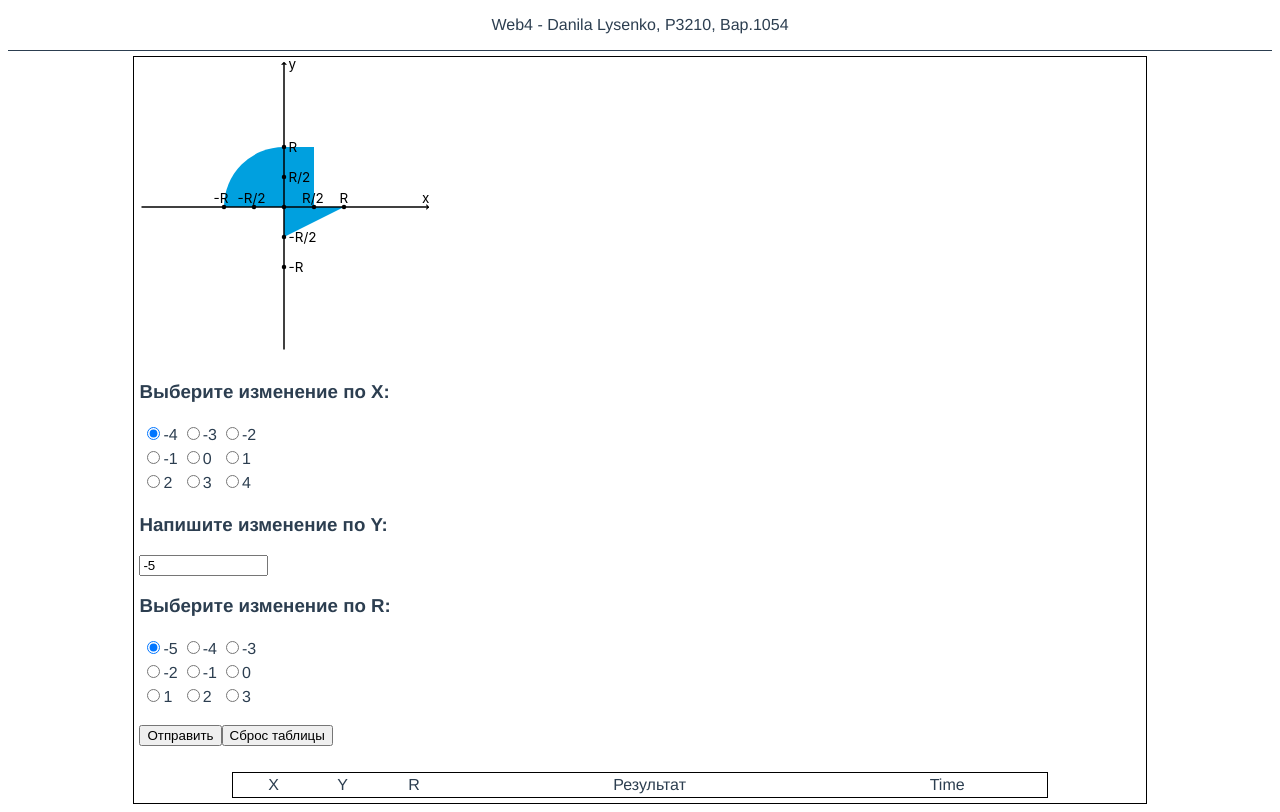
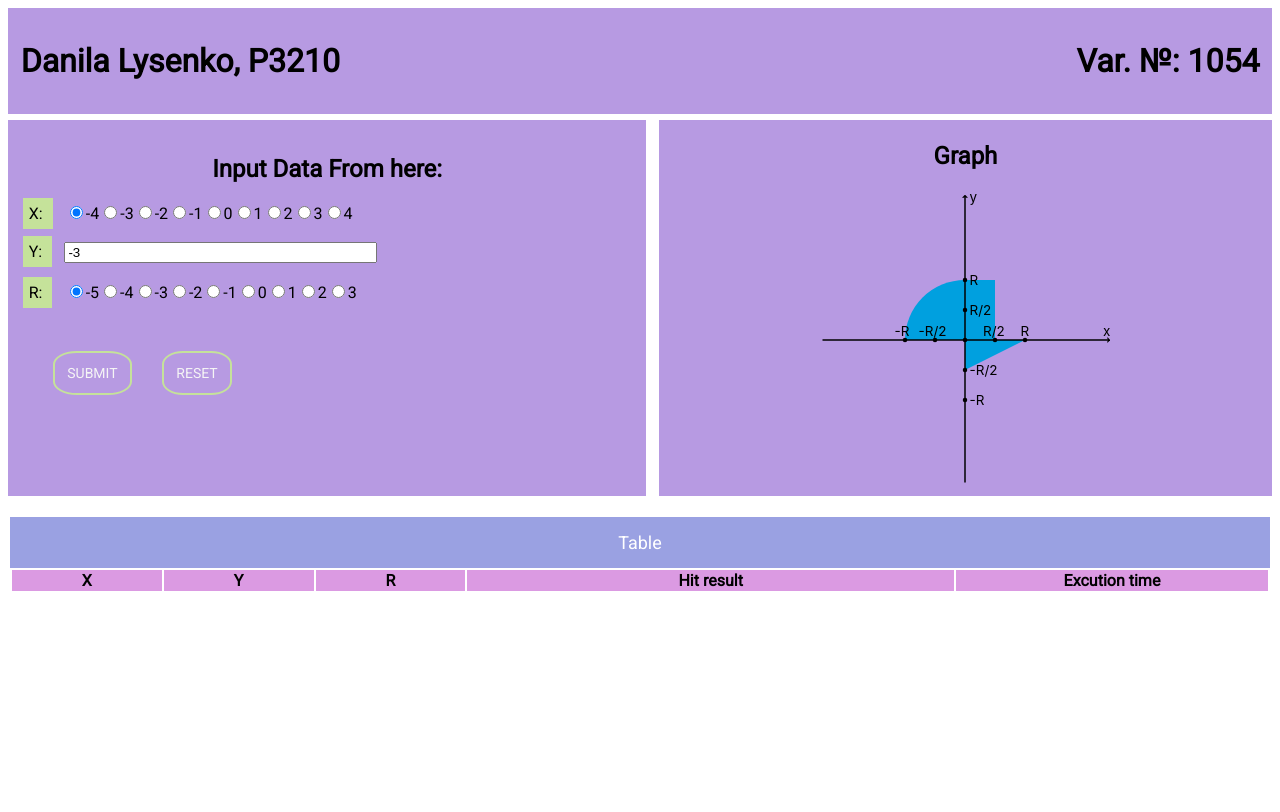
Before and after one commit to spynad/web4-front, a Vue app: page /#/app in a window 1280 px wide. Built offline with nearby package versions, Linux system fonts and the light colour scheme; sample sign-in values are in the browser's storage.

Commit message:
Add layout by @Naseebullah-Wali

```diff
--- a/src/App.vue
+++ b/src/App.vue
@@ -1,4 +1,4 @@
-<template>
+// <template>
   <Header v-bind="headerParams"/>
   <router-view />
 </template>
@@ -25,11 +25,24 @@ export default {
 </script>
 
 <style>
+@import url('http://fonts.googleapis.com/css?family=Roboto');
+
+body{
+    /* background-color: #564F6F; */
+    background-color: #FFFFFF;
+    /* color: whitesmoke; */
+
+    /*margin-left: 20px;*/
+    /*margin-right: 30px;*/
+    /*width: auto;*/
+
+}
+
 #app {
-  font-family: Avenir, Helvetica, Arial, sans-serif;
+  font-family: Roboto, Avenir, Helvetica, Arial, sans-serif;
   -webkit-font-smoothing: antialiased;
   -moz-osx-font-smoothing: grayscale;
-  color: #2c3e50;
+  /* color: #2c3e50; */
 }
 
 </style>
--- a/src/components/Header.vue
+++ b/src/components/Header.vue
@@ -1,7 +1,12 @@
 <template>
-    <header class="header-block">
-        <p class="header-text">Web4 - {{fullName}}, {{group}}, Вар.{{variant}}</p>
-    </header>
+    <div class="main_header">
+        <div class="left_head">
+            <h1>{{fullName}}, {{group}}</h1>
+        </div>
+        <div class="right_head">
+            <h1>Var. №: {{variant}}</h1>
+        </div>
+    </div>
 </template>
 
 <script>
@@ -22,11 +27,25 @@ export default {
 </script>
 
 <style scoped>
-.header-block {
-    border-bottom: 1px solid;
+
+.main_header{
+    background-color: #B79AE2;
+    overflow: hidden;
+    width: 100%;
 }
 
-.header-text {
-    text-align: center;
+.left_head{
+    width: 50%;
+    float: left;
+    padding: 1%;
+
 }
+
+.right_head{
+    width: 43%;
+    float: right;
+    text-align: right;
+    padding: 1%;
+}
+
 </style>
--- a/src/views/Main.vue
+++ b/src/views/Main.vue
@@ -1,8 +1,10 @@
 <template>
-    <div class="content content-width">
-            <div class="graph">
-                <div class="graph__wrapper">
-                    <svg class="main-form__svg" viewBox="-100 -100 200 200" xmlns="http://www.w3.org/2000/svg" @click="sendPointFromSvg">
+    <div id="home" >
+
+         <div  class="left">
+         <div class="image-container">
+             <h2>Graph </h2>
+             <svg class="graph" viewBox="-100 -100 200 200" xmlns="http://www.w3.org/2000/svg" @click="sendPointFromSvg">
                         <defs>
                             <marker id='arrow-head' orient="auto"
                                     markerWidth='2' markerHeight='4'
@@ -45,105 +47,112 @@
                         <circle cx="0" cy="-40" r="1.5" fill="black"></circle>
                     </svg>
          </div>
+     </div >
+
+
+          <div  class="right">
+              <h2 style="text-align: center">Input Data From here: </h2>
+                  <div class="X-input">
+                      <label class="lable_xyr">X: </label>
+
+                      <input class="x-radio" id="x-radio1" type="radio" name="xval" value="-4" v-model="x">
+                      <label class="xbox-label" for="x-radio1">-4</label>
+
+                      <input class="x-radio" id="x-radio2" type="radio" name="xval" value="-3" v-model="x">
+                      <label class="xbox-label" for="x-radio2">-3</label>
+
+                      <input class="x-radio" id="x-radio3" type="radio" name="xval" value="-2" v-model="x">
+                      <label class="xbox-label" for="x-radio3">-2</label>
+
+                      <input class="x-radio" id="x-radio4" type="radio" name="xval" value="-1" v-model="x">
+                      <label class="xbox-label" for="x-radio4">-1</label>
+
+                      <input class="x-radio" id="x-radio5" type="radio" name="xval" value="0" v-model="x">
+                      <label class="xbox-label" for="x-radio5">0</label>
+
+                      <input class="x-radio" id="x-radio6" type="radio" name="xval" value="1" v-model="x">
+                      <label class="xbox-label" for="x-radio6">1</label>
+
+                      <input class="x-radio" id="x-radio7" type="radio" name="xval" value="2" v-model="x">
+                      <label class="xbox-label" for="x-radio7">2</label>
+
+                      <input class="x-radio" id="x-radio8" type="radio" name="xval" value="3" v-model="x">
+                      <label class="xbox-label" for="x-radio8">3</label>
+
+                      <input class="x-radio" id="x-radio9" type="radio" name="xval" value="4" v-model="x">
+                      <label class="xbox-label" for="x-radio9">4</label>
                   </div>
-            <form class="main-form" name="main-form">
-            <h3 class="main-form__text text_x">Выберите изменение по X:</h3>
-            <table>
-                <tr>
-                    <td><label>
-                        <input class="main-form__input-radio radio" type="radio" name="x" value="-4" v-model="x">
-                    </label>-4</td>
-                    <td><label>
-                        <input class="main-form__input-radio radio" type="radio" name="x" value="-3" v-model="x">
-                    </label>-3</td>
-                    <td><label>
-                        <input class="main-form__input-radio radio" type="radio" name="x" value="-2" v-model="x">
-                    </label>-2</td>
+                  <br>
+                  <div class="Y-Input">
+                      <label class="lable_xyr label_y">Y:  </label>
+                      <input id="y-textinput" type="text" name="yval" maxlength="9" autocomplete="off" placeholder="Number from -3 to 5" v-model="y">
+                  </div>
+                  <br>
+
+                  <div class="R-input">
+                      <label class="lable_xyr">R: </label>
+
+                      <input class="x-radio" id="r-radio1" type="radio" name="rval" value="-5" v-model="r">
+                      <label class="xbox-label" for="r-radio1">-5</label>
+
+                      <input class="x-radio" id="r-radio2" type="radio" name="rval" value="-4" v-model="r">
+                      <label class="xbox-label" for="r-radio2">-4</label>
+
+                      <input class="x-radio" id="r-radio3" type="radio" name="rval" value="-3" v-model="r">
+                      <label class="xbox-label" for="r-radio3">-3</label>
+
+                      <input class="x-radio" id="r-radio4" type="radio" name="rval" value="-2" v-model="r">
+                      <label class="xbox-label" for="r-radio4">-2</label>
+
+                      <input class="x-radio" id="r-radio5" type="radio" name="rval" value="-1" v-model="r">
+                      <label class="xbox-label" for="r-radio5">-1</label>
+
+                      <input class="x-radio" id="r-radio6" type="radio" name="rval" value="0" v-model="r">
+                      <label class="xbox-label" for="r-radio6">0</label>
+
+                      <input class="x-radio" id="r-radio7" type="radio" name="rval" value="1" v-model="r">
+                      <label class="xbox-label" for="r-radio7">1</label>
+
+                      <input class="x-radio" id="r-radio8" type="radio" name="rval" value="2" v-model="r">
+                      <label class="xbox-label" for="r-radio8">2</label>
+
+                      <input class="x-radio" id="r-radio9" type="radio" name="rval" value="3" v-model="r">
+                      <label class="xbox-label" for="r-radio9">3</label>
+
+                      <div class="buttons">
+                          <button class="button-submit" type="submit" name="Submit" @click="submitForm">Submit</button>
+                          <button class="button-reset" type="reset" name="Reset" @click="resetPoints">Reset</button>
+                      </div>
+                  </div>
+          </div>
+        </div>
+
+        <div id="maintable">
+            <div class="table">
+               <table style="width: 100%">
+                   <br>
+                       <div class="plate-top">
+                           <h2 class="plate-top-title"> Table </h2>
+                       </div>
+
+                       <div class="scroll-container">
+                           <table id="result-table">
+                               <tr class="table-header">
+                                   <th class="coords-col"> X </th>
+                                   <th class="coords-col">Y</th>
+                                   <th class="coords-col">R</th>
+                                   <th class="hitres-col"> Hit result</th>
+                                   <th class="time-col"> Excution time</th>
                                </tr>
-                <tr>
-                    <td><label>
-                        <input class="main-form__input-radio radio" type="radio" name="x" value="-1" v-model="x">
-                    </label>-1</td>
-                    <td><label>
-                        <input class="main-form__input-radio radio" type="radio" name="x" value="0" v-model="x">
-                    </label>0</td>
-                    <td><label>
-                        <input class="main-form__input-radio radio" type="radio" name="x" value="1" v-model="x">
-                    </label>1</td>
-                </tr>
-                <tr>
-                    <td><label>
-                        <input class="main-form__input-radio radio" type="radio" name="x" value="2" v-model="x">
-                    </label>2</td>
-                    <td><label>
-                        <input class="main-form__input-radio radio" type="radio" name="x" value="3" v-model="x">
-                    </label>3</td>
-                    <td><label>
-                        <input class="main-form__input-radio radio" type="radio" name="x" value="4" v-model="x">
-                    </label>4</td>
+                                <tr v-for="point in points" :key="point">
+                                    <td class="coords-col">{{point.x.toFixed(3)}}</td>
+                                    <td class="coords-col">{{point.y.toFixed(3)}}</td>
+                                    <td class="coords-col">{{point.r}}</td>
+                                    <td class="hitres-col">{{point.hitResult}}</td>
+                                    <td class="time-col">{{point.time}}</td>
                                 </tr>
                            </table>
-            <h3 class="main-form__text text_y">Напишите изменение по Y:</h3>
-            <p><label>
-                <input class="main-form__input-text input_text" maxlength="15" type="text" name="y" placeholder="(-3;5)" size="13" v-model.trim="y">
-            </label></p>
-            <h3 class="main-form__text text_r">Выберите изменение по R:</h3>
-            <table>
-                <tr>
-                    <td><label>
-                        <input class="main-form__input-radio radio" type="radio" name="r" value="-5" v-model="r">
-                    </label>-5</td>
-                    <td><label>
-                        <input class="main-form__input-radio radio" type="radio" name="r" value="-4" v-model="r">
-                    </label>-4</td>
-                    <td><label>
-                        <input class="main-form__input-radio radio" type="radio" name="r" value="-3" v-model="r">
-                    </label>-3</td>
-                </tr>
-                <tr>
-                    <td><label>
-                        <input class="main-form__input-radio radio" type="radio" name="r" value="-2" v-model="r">
-                    </label>-2</td>
-                    <td><label>
-                        <input class="main-form__input-radio radio" type="radio" name="r" value="-1" v-model="r">
-                    </label>-1</td>
-                    <td><label>
-                        <input class="main-form__input-radio radio" type="radio" name="r" value="0" v-model="r">
-                    </label>0</td>
-                </tr>
-                <tr>
-                    <td><label>
-                        <input class="main-form__input-radio radio" type="radio" name="r" value="1" v-model="r">
-                    </label>1</td>
-                    <td><label>
-                        <input class="main-form__input-radio radio" type="radio" name="r" value="2" v-model="r">
-                    </label>2</td>
-                    <td><label>
-                        <input class="main-form__input-radio radio" type="radio" name="r" value="3" v-model="r">
-                    </label>3</td>
-                </tr>
-            </table>
-            <p>
-                <input class="main-form__input-button button button-submit" type="button" id="send" value="Отправить" @click="submitForm">
-                <input class="main-form__input-button button button-reset" type="button" id="reset" value="Сброс таблицы" @click="resetPoints">
-            </p>
-        </form>
-        <div class="result">
-            <table class="result__table">
-                <tr>
-                    <td>X</td>
-                    <td>Y</td>
-                    <td>R</td>
-                    <td>Результат</td>
-                    <td>Time</td>
-                </tr>
-                <tr v-for="point in points" :key="point">
-                    <td>{{point.x.toFixed(3)}}</td>
-                    <td>{{point.y.toFixed(3)}}</td>
-                    <td>{{point.r}}</td>
-                    <td>{{point.hitResult}}</td>
-                    <td>0</td>
-                </tr>
+                       </div>
                </table>
             </div>
         </div>
@@ -155,7 +164,7 @@ export default {
     data(){
         return {
             x: "-4",
-            y: "-5",
+            y: "-3",
             r: "-5",
             points: new Array()
         }
@@ -163,9 +172,16 @@ export default {
     watch: {
         y(value) {
             const buttonSubmit = document.querySelector(".button-submit");
+            const yTextInput = document.querySelector(".label_y");
             if (!isNaN(parseFloat(value)) && isFinite(value) && value <= 5 && value >= -3) {
                 buttonSubmit.disabled = false;
-            } else buttonSubmit.disabled = true;
+                buttonSubmit.style.border = "2px solid #c5e29a"
+                yTextInput.style.backgroundColor = "#c5e29a"
+            } else {
+                buttonSubmit.disabled = true;
+                buttonSubmit.style.border = "2px solid #B00020";
+                yTextInput.style.backgroundColor = "#B00020"
+            }
 
         },
         r(value) {
@@ -240,15 +256,15 @@ export default {
             this.$router.push({name: "auth"});
         },
         drawPoints() {
-          const svg = document.querySelector('.main-form__svg');
+          const svg = document.querySelector('.graph');
           document.querySelectorAll('.circle--point').forEach(point => point.remove());
 
           if (this.points) {
             for (let point of this.points) {
                 const circleElement = document.createElementNS("http://www.w3.org/2000/svg", "circle");
                 circleElement.classList.add('circle--point');
-                circleElement.setAttribute("cx", point.x*40/this.r);
-                circleElement.setAttribute("cy", -point.y*40/this.r);
+                circleElement.setAttribute("cx", point.x*40);
+                circleElement.setAttribute("cy", -point.y*40);
                 circleElement.setAttribute("r", 1);
                 circleElement.setAttribute("fill", point.hitResult ? "green" : "red");
                 svg.appendChild(circleElement);
@@ -257,15 +273,15 @@ export default {
         },
         sendPointFromSvg(event) {
             event.preventDefault();
-            const svg = document.querySelector('.main-form__svg');
+            const svg = document.querySelector('.graph');
             const pt = svg.createSVGPoint();
 
             pt.x = event.clientX;
             pt.y = event.clientY;
             let loc = pt.matrixTransform(svg.getScreenCTM().inverse());
 
-            let xSvg = loc.x/40*this.r;
-            let ySvg = -loc.y/40*this.r;
+            let xSvg = loc.x/40;
+            let ySvg = -loc.y/40;
 
             this.axios.post("http://localhost:8081/points", {
                 x: xSvg,
@@ -288,30 +304,193 @@ export default {
 </script>
 
 <style scoped>
-.content {
-    border: 1px solid #000;
-    margin: 5px auto;
+#home{
+    width: 100%;
     display: flex;
-    flex-direction: column;
+    flex-direction: row-reverse;
+
 }
 
-.content-width {
-    width: 80%;
+.left{
+    background-color: #b79ae2;
+    width: 50%;
+    float: right;
+    margin-top: 0.5%;
+    text-align: center;
+    /* border: 2px solid #802BB1; */
+    border: 2px solid #b79ae2;
+
 }
 
-.main-form {
-    display: block;
-    padding: 5px 5px 5px 5px;
+.right{
+    background-color: #b79ae2;
+    width: 50%;
+    margin-top: 0.5%;
+    margin-right: 1%;
+    float: left;
+    border: solid 2px;
+    height: auto;
+    padding: 1%;
+    /* border: 2px solid #802BB1; */
+    border: 2px solid #b79ae2;
 }
 
-.graph {
+.left_head{
+    width: 50%;
+    float: left;
+    padding: 1%;
+
+}
+
+.right_head{
+    width: 43%;
     float: right;
+    text-align: right;
+    padding: 1%;
+
+
+
+
+}
+body{
+    background-color: #564F6F;
+    color: whitesmoke;
+
+
+    /*margin-left: 20px;*/
+    /*margin-right: 30px;*/
+    /*width: auto;*/
+
+}
+.lable_xyr{
+    background-color: #c5e29a;
+    padding: 1%;
+    margin-right: 2%;
+}
+
+button {
+    margin-top: 8%;
+    margin-left: 5%;
+    border-radius: 30%;
+    padding: 2% 2%;
+    border: 2px solid #c5e29a;
+    position: relative;
+    overflow: hidden;
+    background-color: transparent;
+    text-align: center;
+    text-transform: uppercase;
+    font-size: 14px;
+    color: #ddd;
+    transition: .3s;
+    z-index: 1;
+    font-family: inherit;
+    color: whitesmoke;
+}
+
+button::before {
+    content: '';
+    width: 0;
+    height: 300%;
+    position: absolute;
+    top: 50%;
+    left: 50%;
+    transform: translate(-50%, -50%) rotate(45deg);
+    background: #c5e29a;
+    transition: .5s ease;
+    display: block;
+    z-index: -1;
+}
+
+button:hover::before {
+    width: 105%;
+}
+
+button:hover {
+    color: #111;
+}
+
+.content-plate {
+    padding: 0 0 10%;
+    vertical-align: top;
+    background-color: #ffffff;
+}
+
+.plate-top {
+    display: inline-block;
+    width: 100%;
+    /*margin: 0;*/
+    /*margin-bottom: 20px;*/
+    padding: 0em 0;
+    text-align: center;
+    color: #ffffff;
+    background-color: #9aa1e2;
+}
+
+.plate-top-title {
+    font-size: 18px;
+    font-weight: normal;
+}
+#table-plate {
+    position: relative;
+}
+
+.scroll-container {
+    position: relative;
+    /*bottom: 0;*/
+    /*right: 0;*/
+    /*top: 54px;*/
+    width: 100%;
+    overflow-y: scroll;
+}
+
+#result-table {
+    width: 100%;
+    text-align: center;
+    /*border-collapse: collapse;*/
+}
+
+#result-table tr {
+    height: 4%;
+}
+
+#result-table tr:nth-child(2n-1) {
+    background-color: #db9ae2
+}
+
+#result-table tr:nth-child(2n):hover {
+    background-color: #e9e9e9;
+}
+
+#result-table tr:nth-child(2n-1):hover {
+    background-color: #db9ae2
+}
+
+#result-table tr.table-header:hover {
+    background-color: #a56bc6;
+}
+
+.coords-col {
+    width: 12%;
+}
+
+.time-col {
+    width: 25%;
+}
+#y-textinput{
+    width: calc(100% - 50%);
+}
+
+@media(min-width: 820px) {
+    .graph{
+        /*height: auto;*/
+        /*width: auto;*/
+        /*overflow: auto;*/
+        /*resize: both;*/
+        /*position: -ms-device-fixed;*/
+        /* max-width: 60% */
         width: 300px;
         height: 300px;
     }
-
-.graph__wrapper svg {
-    width: 100%;
 }
 
 .graph__inscription{
@@ -320,41 +499,4 @@ export default {
     font-style: normal;
 }
 
-.result {
-    width: 80%;
-    border: 1px solid #000;
-    padding-left: 5px;
-    margin: 5px auto;
-}
-
-.result__table {
-    text-align: center;
-    width: 100%;
-}
-
-@media(max-width: 1186px) {
-    .graph {
-        width: 100%;
-    }
-
-    .graph__wrapper svg {
-        width: 100%;
-        height: 300px;
-        display: block;
-        margin: auto;
-    }
-    .content-width {
-        width: 100%;
-    }
-
-    .main-form {
-        margin: 0 auto;
-    }
-
-    .result {
-        width: 90%;
-        border: 1px solid #000;
-        margin: 5px auto;
-    }
-}
 </style>
```
Also changed, not shown: src/assets/result-graph.svg (added). Lines whose indentation alone changed are shown as unchanged.
